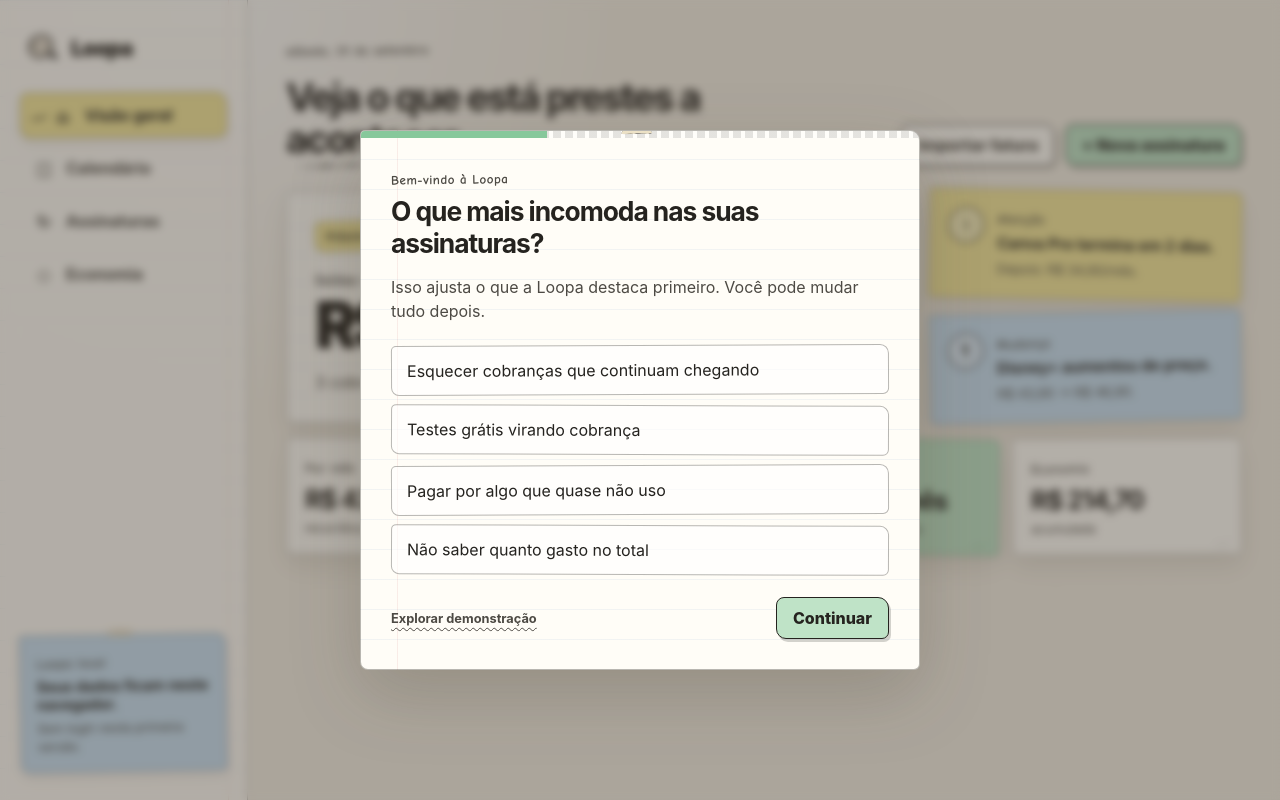
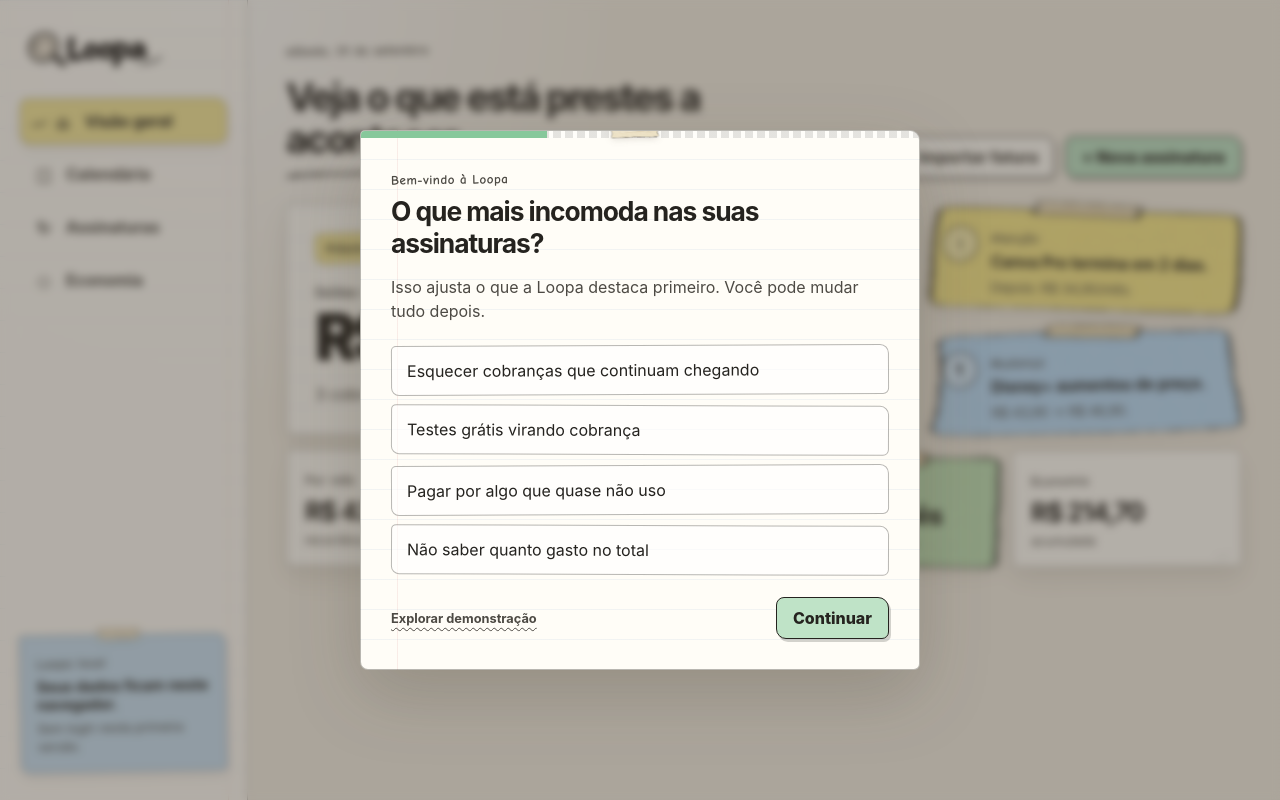
Before and after one commit to Georlan/Loopa, a website: page public/index.html in a window 1280 px wide. Drawn offline with Linux system fonts and the light colour scheme.

Commit message:
feat: visually apply and polish brand, tape, clip, post-its, and notebook sheet on mobile

```diff
--- a/public/assets.css
+++ b/public/assets.css
@@ -15,13 +15,13 @@
   --asset-brand-mark: url("/assets/brand/mark.webp");
   --asset-brand-scribble: none;
 
-  /* Fallbacks da Marca (desativados porque o asset oficial está ativo) */
+  /* Fallbacks da Marca (desativados quando os assets oficiais estão em uso) */
   --fallback-brand-border: none;
   --fallback-brand-inner-border: none;
   --fallback-brand-center-border: none;
   --fallback-brand-handle: transparent;
   --fallback-brand-display: none;
-  --fallback-brand-scribble-border: 2px solid var(--ink, #25231f);
+  --fallback-brand-scribble-border: none;
 
   /* ========================================================================
      2. TAPE (Fita Adesiva / Washi Tape)
@@ -105,204 +105,230 @@
 }
 
 /* ==========================================================================
-   CLASSES UTILITÁRIAS & COMPONENTES VISUAIS REUTILIZÁVEIS
+   APLICAÇÃO VISUAL NA INTERFACE REAL
    ========================================================================== */
 
-.asset-img {
+/* --- 1. MARCA LOOPA --- */
+.brand-logo-img {
+  height: 38px;
+  width: auto;
+  object-fit: contain;
   display: block;
-  max-width: 100%;
-  height: auto;
-  object-fit: contain;
-  pointer-events: none;
-  user-select: none;
 }
 
-.asset-tape {
-  position: absolute;
-  width: 72px;
-  height: 18px;
-  background-image: var(--asset-tape-default);
-  background-size: contain;
-  background-repeat: no-repeat;
-  background-position: center;
-  pointer-events: none;
-  z-index: 5;
+.brand-mark-img {
+  width: 30px;
+  height: 30px;
+  object-fit: contain;
+  display: inline-block;
+  vertical-align: middle;
+  transform: rotate(-3deg);
 }
 
-.asset-tape.small {
-  width: 44px;
-  height: 14px;
-  background-image: var(--asset-tape-small, var(--asset-tape-default));
-}
-
-.asset-clip {
-  position: absolute;
-  width: 26px;
-  height: 48px;
-  background-image: var(--asset-clip-paperclip);
-  background-size: contain;
-  background-repeat: no-repeat;
-  background-position: center;
-  pointer-events: none;
-  z-index: 6;
-}
-
-.asset-doodle {
-  display: inline-block;
-  background-size: contain;
-  background-repeat: no-repeat;
-  background-position: center;
-  pointer-events: none;
-}
-
-.asset-icon-slot {
+.mobile-brand {
   display: inline-flex;
   align-items: center;
-  justify-content: center;
-  width: 22px;
-  height: 22px;
-  position: relative;
-}
-
-.asset-icon-slot::after {
-  content: "";
-  position: absolute;
-  inset: 0;
-  background-image: var(--asset-icon-target, none);
-  background-size: contain;
-  background-repeat: no-repeat;
-  background-position: center;
-  display: var(--asset-icon-mask-display);
-}
-
-.asset-icon-slot[data-icon="home"] { --asset-icon-target: var(--asset-icon-home); }
-.asset-icon-slot[data-icon="calendar"] { --asset-icon-target: var(--asset-icon-calendar); }
-.asset-icon-slot[data-icon="subscriptions"] { --asset-icon-target: var(--asset-icon-subscriptions); }
-.asset-icon-slot[data-icon="economy"] { --asset-icon-target: var(--asset-icon-economy); }
-.asset-icon-slot[data-icon="alert"] { --asset-icon-target: var(--asset-icon-alert); }
-.asset-icon-slot[data-icon="trend-up"] { --asset-icon-target: var(--asset-icon-trend-up); }
-.asset-icon-slot[data-icon="plus"] { --asset-icon-target: var(--asset-icon-plus); }
-.asset-icon-slot[data-icon="close"] { --asset-icon-target: var(--asset-icon-close); }
-
-/* ==========================================================================
-   INTEGRAÇÃO COM OS ELEMENTOS EXISTENTES DA INTERFACE
-   ========================================================================== */
-
-/* Marca / Logo */
-.brand-mark {
-  background-image: var(--asset-brand-mark);
-  background-size: contain;
-  background-repeat: no-repeat;
-  background-position: center;
+  gap: 10px;
+  font-size: 1.35rem;
 }
 
 .brand-scribble {
-  background-image: var(--asset-brand-scribble);
-  background-size: contain;
-  background-repeat: no-repeat;
-  background-position: center;
+  display: none !important; /* Desativa rabisco falso quando a marca real está ativa */
 }
 
-/* Sublinhado dos títulos de seção */
+/* --- 2. SUBLINHADO DE TÍTULO --- */
 .title-underline {
-  background-image: var(--asset-highlight-underline);
-  background-size: 100% 100%;
-  background-repeat: no-repeat;
-  background-position: center;
+  display: block !important;
+  height: 14px !important;
+  margin-top: 4px !important;
+  background-image: var(--asset-highlight-underline) !important;
+  background-size: 100% 100% !important;
+  background-repeat: no-repeat !important;
+  border-bottom: none !important;
+  border-radius: 0 !important;
+  transform: none !important;
+  opacity: .95;
 }
 
-/* Fita adesiva em cartões (.taped) */
+/* Larguras proporcionais para cada título */
+#inicio .title-underline { width: min(240px, 65%) !important; }
+#calendario .title-underline { width: 125px !important; }
+#assinaturas .title-underline { width: 145px !important; }
+#economia .title-underline { width: 120px !important; }
+
+/* --- 3. FITA ADESIVA (Washi Tape) --- */
 .taped::before {
-  background-image: var(--asset-tape-default);
-  background-size: contain;
-  background-repeat: no-repeat;
-  background-position: center;
+  content: "" !important;
+  position: absolute !important;
+  width: 108px !important;
+  height: 28px !important;
+  top: -14px !important;
+  left: 50% !important;
+  transform: translateX(-50%) rotate(-1.2deg) !important;
+  background-image: var(--asset-tape-default) !important;
+  background-size: contain !important;
+  background-repeat: no-repeat !important;
+  background-position: center !important;
+  background-color: transparent !important;
+  border: none !important;
+  box-shadow: none !important;
+  filter: drop-shadow(0 2px 3px rgba(69,57,43,.16)) !important;
+  z-index: 5 !important;
+  pointer-events: none !important;
 }
 
-/* Fita adesiva na nota lateral */
-.sidebar-note::before {
-  background-image: var(--asset-tape-small, var(--asset-tape-default));
-  background-size: contain;
-  background-repeat: no-repeat;
-  background-position: center;
+.paper-modal::before {
+  content: "" !important;
+  position: absolute !important;
+  width: 105px !important;
+  height: 28px !important;
+  top: -12px !important;
+  left: 50% !important;
+  transform: translateX(-50%) rotate(1deg) !important;
+  background-image: var(--asset-tape-default) !important;
+  background-size: contain !important;
+  background-repeat: no-repeat !important;
+  background-position: center !important;
+  background-color: transparent !important;
+  border: none !important;
+  box-shadow: none !important;
+  filter: drop-shadow(0 2px 3px rgba(69,57,43,.14)) !important;
+  z-index: 10 !important;
+  pointer-events: none !important;
 }
 
-/* Clipes em painéis (.clipped) */
-.clipped::before {
-  background-image: var(--asset-clip-paperclip);
-  background-size: contain;
-  background-repeat: no-repeat;
-  background-position: center;
-  width: 24px;
-  height: 48px;
-  opacity: 1;
+.sidebar-note::before {
+  content: "" !important;
+  position: absolute !important;
+  width: 86px !important;
+  height: 24px !important;
+  top: -12px !important;
+  left: 50% !important;
+  transform: translateX(-50%) rotate(2deg) !important;
+  background-image: var(--asset-tape-default) !important;
+  background-size: contain !important;
+  background-repeat: no-repeat !important;
+  background-position: center !important;
+  background-color: transparent !important;
+  border: none !important;
+  box-shadow: none !important;
+  filter: drop-shadow(0 2px 3px rgba(69,57,43,.12)) !important;
+  z-index: 5 !important;
+  pointer-events: none !important;
 }
 
-/* Círculo do contador hero (.hero-ring) */
-.hero-ring {
-  background-image: var(--asset-doodle-ring);
-  background-size: contain;
-  background-repeat: no-repeat;
-  background-position: center;
+/* --- 4. CLIPE DE PAPEL --- */
+.clipped::before {
+  content: "" !important;
+  position: absolute !important;
+  width: 28px !important;
+  height: 54px !important;
+  top: -16px !important;
+  left: 14px !important;
+  background-image: var(--asset-clip-paperclip) !important;
+  background-size: contain !important;
+  background-repeat: no-repeat !important;
+  background-position: center !important;
+  border: none !important;
+  box-shadow: none !important;
+  filter: drop-shadow(0 3px 4px rgba(49,45,40,.20)) !important;
+  opacity: 1 !important;
+  transform: rotate(-3deg) !important;
+  z-index: 6 !important;
+  pointer-events: none !important;
 }
 
-/* Post-its com fita integrada na arte (desativa fita duplicada em CSS) */
-.sticky-yellow {
-  background-image: var(--asset-note-yellow);
-  background-size: 100% 100%;
-  background-repeat: no-repeat;
-  background-color: transparent;
-  border: none;
-}
-.sticky-yellow::before { display: none; }
-
-.sticky-blue {
-  background-image: var(--asset-note-blue);
-  background-size: 100% 100%;
-  background-repeat: no-repeat;
-  background-color: transparent;
-  border: none;
-}
-.sticky-blue::before { display: none; }
-
-.sticky-green {
-  background-image: var(--asset-note-green);
-  background-size: 100% 100%;
-  background-repeat: no-repeat;
-  background-color: transparent;
-  border: none;
-}
-.sticky-green::before { display: none; }
-
-.sticky-pink {
-  background-image: var(--asset-note-pink);
-  background-size: 100% 100%;
-  background-repeat: no-repeat;
-  background-color: transparent;
-  border: none;
-}
-.sticky-pink::before { display: none; }
-
-/* Retalhos de papel da grade de métricas */
-.paper-scrap {
-  background-image: var(--asset-note-scrap);
-  background-size: 100% 100%;
-  background-repeat: no-repeat;
+.subscriptions-panel .subscription-heading {
+  padding-left: 44px !important; /* Clipe não cobre 'Ativas' */
 }
 
-/* Folha pautada de caderno */
-.notebook-sheet {
-  background-image: var(--asset-paper-notebook);
-  background-size: 100% 100%;
-  background-repeat: no-repeat;
-  background-color: var(--paper-strong);
-  border: none;
+/* --- 5. POST-ITS REAIS (Amarelo, Azul, Verde, Rosa) --- */
+.note-card::before {
+  display: none !important;
 }
 
-/* Fita adesiva nos modais */
-.paper-modal::before {
-  background-image: var(--asset-tape-default);
-  background-size: contain;
-  background-repeat: no-repeat;
-  background-position: center;
+.note-card.sticky-yellow {
+  background-image: var(--asset-note-yellow) !important;
+  background-size: 100% 100% !important;
+  background-repeat: no-repeat !important;
+  background-color: transparent !important;
+  border: none !important;
+  box-shadow: none !important;
+  filter: drop-shadow(0 5px 10px rgba(69,57,43,.10)) !important;
+  padding: 26px 13px 14px 13px !important;
 }
+
+.note-card.sticky-blue {
+  background-image: var(--asset-note-blue) !important;
+  background-size: 100% 100% !important;
+  background-repeat: no-repeat !important;
+  background-color: transparent !important;
+  border: none !important;
+  box-shadow: none !important;
+  filter: drop-shadow(0 5px 10px rgba(69,57,43,.10)) !important;
+  padding: 26px 13px 14px 13px !important;
+}
+
+/* Card de Desperdício na grade de métricas */
+.metric-card.sticky-green {
+  background-image: var(--asset-note-green) !important;
+  background-size: 100% 100% !important;
+  background-repeat: no-repeat !important;
+  background-color: transparent !important;
+  border: none !important;
+  box-shadow: none !important;
+  filter: drop-shadow(0 5px 10px rgba(69,57,43,.10)) !important;
+  padding: 22px 14px 14px 14px !important;
+}
+.metric-card.sticky-green::after {
+  display: none !important;
+}
+
+/* Card de Cobrança Desconhecida (Post-it Rosa) */
+.unknown-card.sticky-pink {
+  background-image: var(--asset-note-pink) !important;
+  background-size: 100% 100% !important;
+  background-repeat: no-repeat !important;
+  background-color: transparent !important;
+  border: none !important;
+  box-shadow: none !important;
+  filter: drop-shadow(0 6px 14px rgba(69,57,43,.12)) !important;
+  padding: 34px 20px 22px 20px !important;
+}
+
+/* --- 6. FOLHA PAUTADA DE CADERNO --- */
+.notebook-sheet {
+  background-image: var(--asset-paper-notebook) !important;
+  background-size: 100% 100% !important;
+  background-repeat: no-repeat !important;
+  background-color: transparent !important;
+  border: none !important;
+  box-shadow: none !important;
+  filter: drop-shadow(0 8px 18px rgba(69,57,43,.08)) !important;
+}
+
+.calendar-panel {
+  padding: 20px 12px 16px 20px !important;
+}
+
+.calendar-day {
+  background: rgba(255,255,255,.50) !important;
+}
+.calendar-day:nth-child(odd) {
+  background: rgba(255,255,255,.62) !important;
+}
+
+.subscriptions-panel {
+  padding: 20px 14px 16px 18px !important;
+}
+
+.savings-main {
+  padding: 24px 16px 18px 20px !important;
+}
+
+/* Scroll seguro em mobile para não cortar o final dos cards */
+@media (max-width: 860px) {
+  .screen-scroll {
+    padding-bottom: 96px !important;
+  }
+}
--- a/public/index.html
+++ b/public/index.html
@@ -8,15 +8,14 @@
   <title>Loopa — seu radar de assinaturas</title>
   <link rel="icon" href="/favicon.svg" type="image/svg+xml" />
   <link rel="manifest" href="/manifest.webmanifest" />
+  <link rel="stylesheet" href="/styles.css" />
   <link rel="stylesheet" href="/assets.css" />
-  <link rel="stylesheet" href="/styles.css" />
 </head>
 <body>
   <div class="app-shell">
     <aside class="sidebar" aria-label="Navegação principal">
       <a class="brand nav-link" href="#inicio" data-screen="inicio" aria-label="Loopa, início">
-        <span class="brand-mark" aria-hidden="true"><span></span></span>
-        <span>Loopa</span>
+        <img class="brand-logo-img" src="/assets/brand/logo.webp" alt="Loopa" height="38" />
       </a>
 
       <nav class="nav-list">
@@ -39,8 +38,8 @@
           <header class="screen-topbar home-topbar">
             <div class="mobile-brand-row">
               <a class="mobile-brand nav-link" href="#inicio" data-screen="inicio" aria-label="Loopa, início">
-                <span class="brand-mark small" aria-hidden="true"><span></span></span>
-                <strong>Loopa</strong><span class="brand-scribble" aria-hidden="true"></span>
+                <img class="brand-mark-img" src="/assets/brand/mark.webp" alt="" width="28" height="28" aria-hidden="true" />
+                <strong>Loopa</strong>
               </a>
               <button class="icon-button" data-modal-open="addModal" aria-label="Nova assinatura">+</button>
             </div>
```
